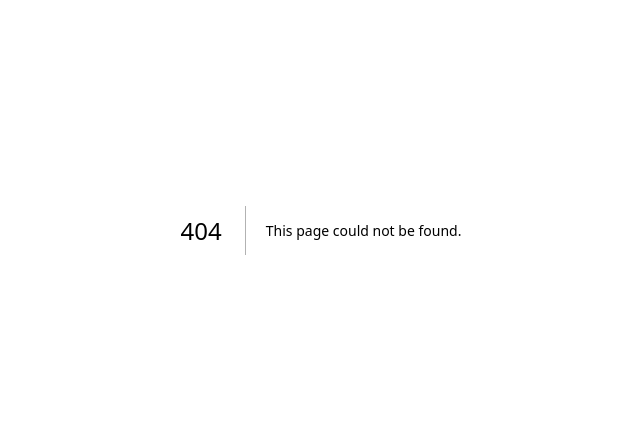
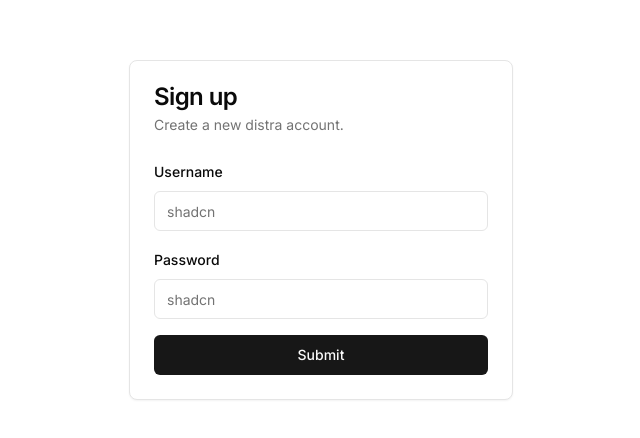
Before and after one commit to frolleks/distra, a Next.js app: page /sign-up in a window 1280 px wide. Before the commit this address had no page. Shown: the part 170-608 px from the top of the page, without its empty margins (319-959 px from the left). Built offline with nearby package versions, Linux system fonts and the light colour scheme.

Commit message:
feat: add sign up page

```diff
--- /dev/null
+++ b/src/app/(auth)/sign-up/page.tsx
@@ -0,0 +1,11 @@
+import { SignUpForm } from "@/components/sign-up-form";
+
+export default function SignUp() {
+  return (
+    <div className="w-full h-screen flex justify-center items-center">
+      <div className="w-96">
+        <SignUpForm />
+      </div>
+    </div>
+  );
+}
--- /dev/null
+++ b/src/components/sign-up-form.tsx
@@ -0,0 +1,100 @@
+"use client";
+
+import { zodResolver } from "@hookform/resolvers/zod";
+import { useForm } from "react-hook-form";
+import * as z from "zod";
+
+import { Button } from "@/components/ui/button";
+import {
+  Form,
+  FormControl,
+  FormDescription,
+  FormField,
+  FormItem,
+  FormLabel,
+  FormMessage,
+} from "@/components/ui/form";
+import { Input } from "@/components/ui/input";
+import {
+  Card,
+  CardContent,
+  CardDescription,
+  CardHeader,
+  CardTitle,
+} from "@/components/ui/card";
+
+const formSchema = z.object({
+  username: z
+    .string()
+    .min(2, {
+      message: "Username must be at least 2 characters.",
+    })
+    .max(32),
+  password: z.string().min(8, {
+    message: "Password must be at least 8 characters.",
+  }),
+});
+
+export function SignUpForm() {
+  const form = useForm<z.infer<typeof formSchema>>({
+    resolver: zodResolver(formSchema),
+    defaultValues: {
+      username: "",
+      password: "",
+    },
+  });
+
+  function onSubmit(values: z.infer<typeof formSchema>) {
+    fetch("/api/auth/sign-up", {
+      method: "POST",
+      body: JSON.stringify(values),
+      headers: {
+        "Content-Type": "application/json",
+      },
+    });
+  }
+
+  return (
+    <Card>
+      <CardHeader>
+        <CardTitle>Sign up</CardTitle>
+        <CardDescription>Create a new distra account.</CardDescription>
+      </CardHeader>
+      <CardContent>
+        <Form {...form}>
+          <form onSubmit={form.handleSubmit(onSubmit)} className="space-y-4">
+            <FormField
+              control={form.control}
+              name="username"
+              render={({ field }) => (
+                <FormItem>
+                  <FormLabel>Username</FormLabel>
+                  <FormControl>
+                    <Input placeholder="shadcn" {...field} />
+                  </FormControl>
+                  <FormMessage />
+                </FormItem>
+              )}
+            />
+            <FormField
+              control={form.control}
+              name="password"
+              render={({ field }) => (
+                <FormItem>
+                  <FormLabel>Password</FormLabel>
+                  <FormControl>
+                    <Input type="password" placeholder="shadcn" {...field} />
+                  </FormControl>
+                  <FormMessage />
+                </FormItem>
+              )}
+            />
+            <Button className="flex w-full" type="submit">
+              Submit
+            </Button>
+          </form>
+        </Form>
+      </CardContent>
+    </Card>
+  );
+}
```
